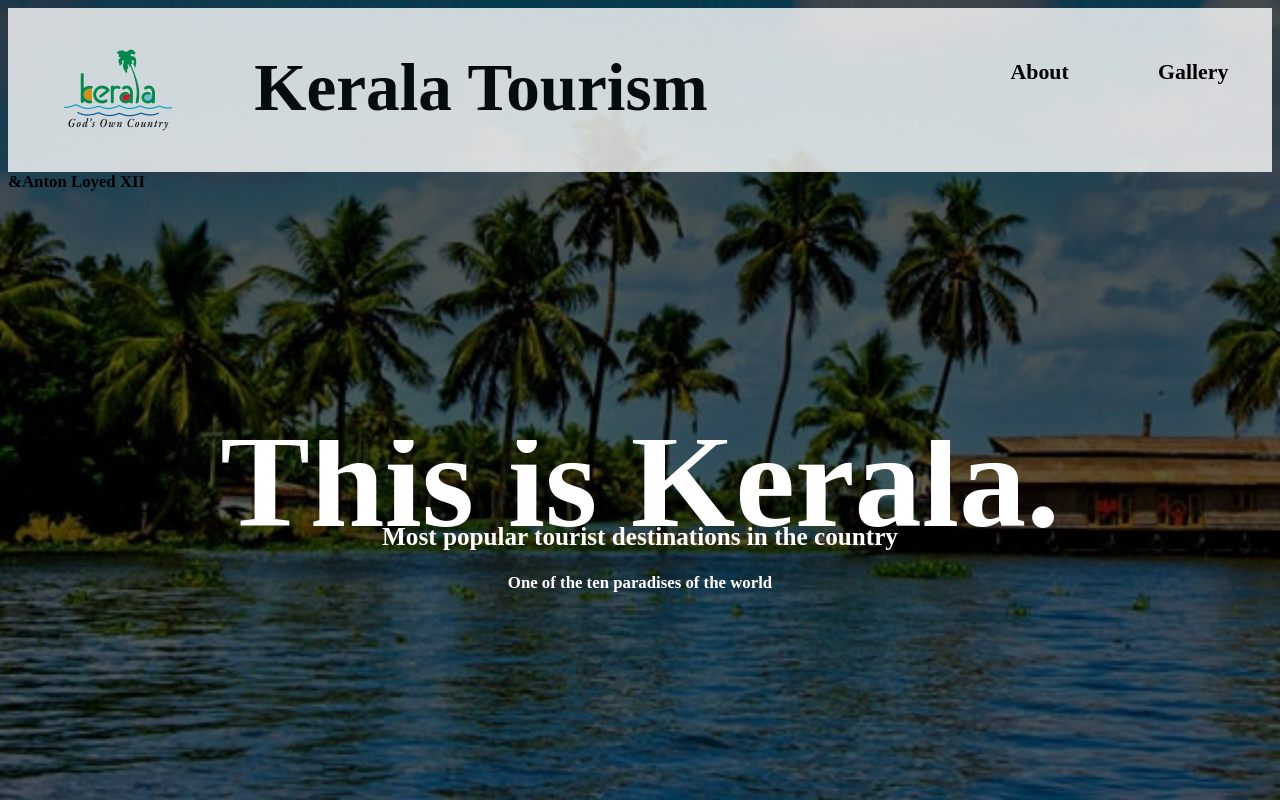
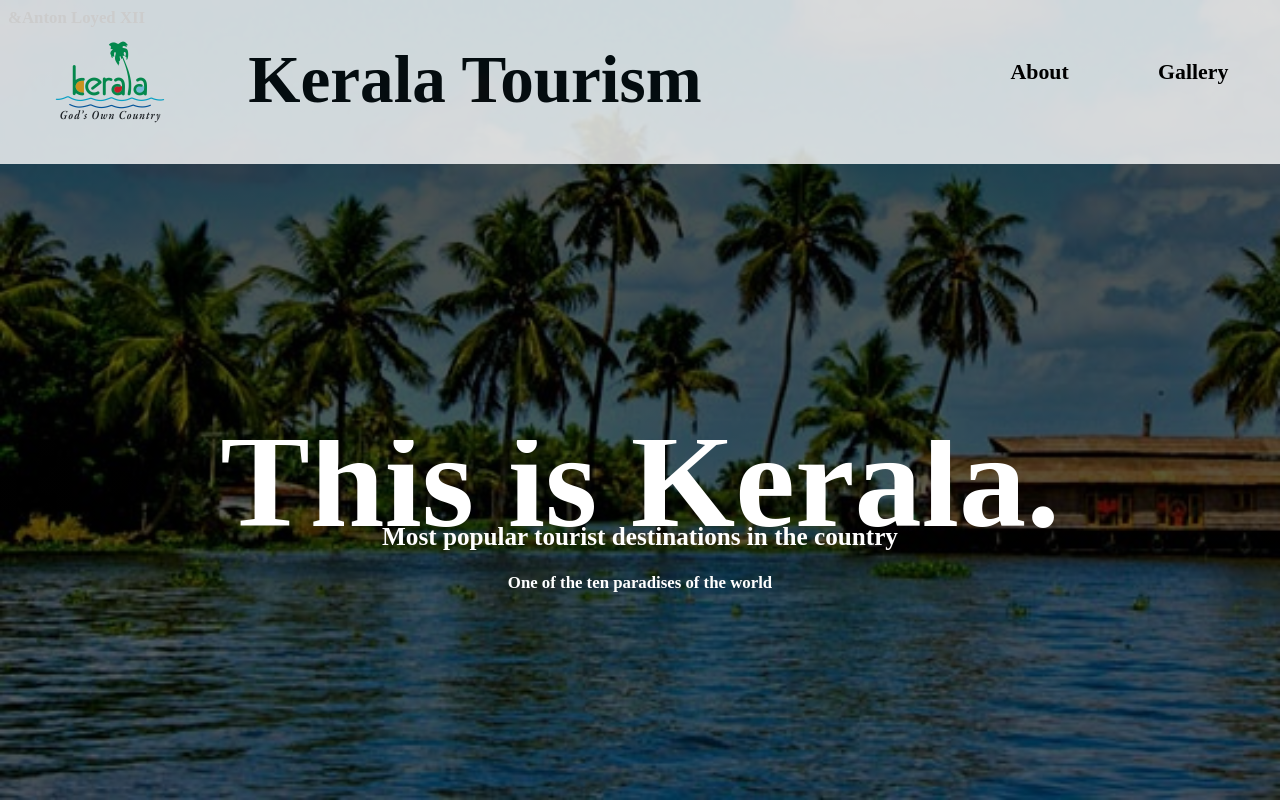
Before and after one commit to antonl05/keralaTourism, a plain HTML site: page index.html in a window 1280 px wide. Drawn offline with Linux system fonts and the light colour scheme.

Commit message:
*imporve

```diff
--- a/index.css
+++ b/index.css
@@ -39,8 +39,11 @@ header {
   display: flex;
   gap: 10%;
   background-color: white;
-  margin: 0 auto;
   opacity: 0.8;
+  position: fixed;
+  top: 0;
+  left: 0;
+  width: 100%;
 }
 
 h1 {
```
Also changed, not shown: index.html (+1 -1 lines).
